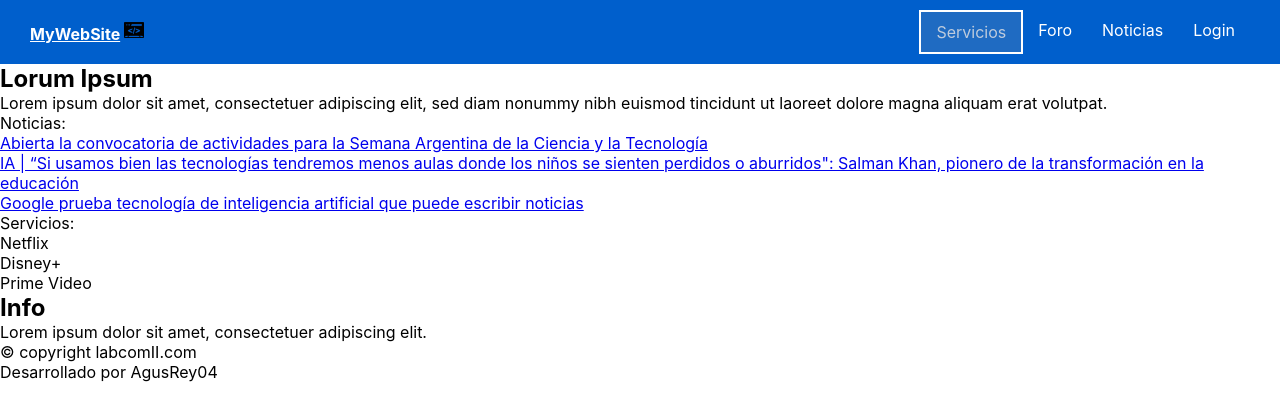
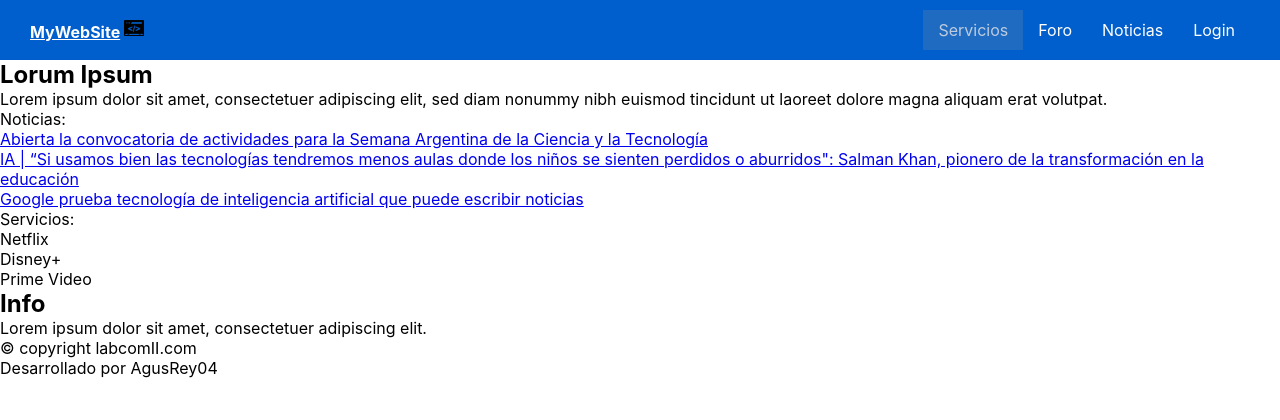
Before and after one commit to AgusRey04/utn-labcomII-practices, a plain HTML site: page U03P02/index.html in a window 1280 px wide. In both pictures the pointer is over the item "Servicios". Drawn offline with Linux system fonts and the light colour scheme.

Commit message:
modified:   U03P02/CSS/index.css 	Preparcial/

```diff
--- a/U03P02/CSS/index.css
+++ b/U03P02/CSS/index.css
@@ -12,7 +12,7 @@ body {
     font-family: -apple-system, BlinkMacSystemFont, 'Segoe UI', Roboto, Oxygen, Ubuntu, Cantarell, 'Open Sans', 'Helvetica Neue', sans-serif;
 }
 
-nav {
+.navbar{
     width: 100%;
     background-color: rgb(0, 95, 204);
     padding-left: 30px;
@@ -53,7 +53,7 @@ nav {
 .nav-item:hover {
     /* aplicar color de fondo */
     background-color: rgba(155, 154, 154, 0.2);
-    border: #fff 2px solid;
+    border: #fff 0px solid;
     }
     .nav-item:hover a {
     /* aplicar color de texto de los links*/
```
